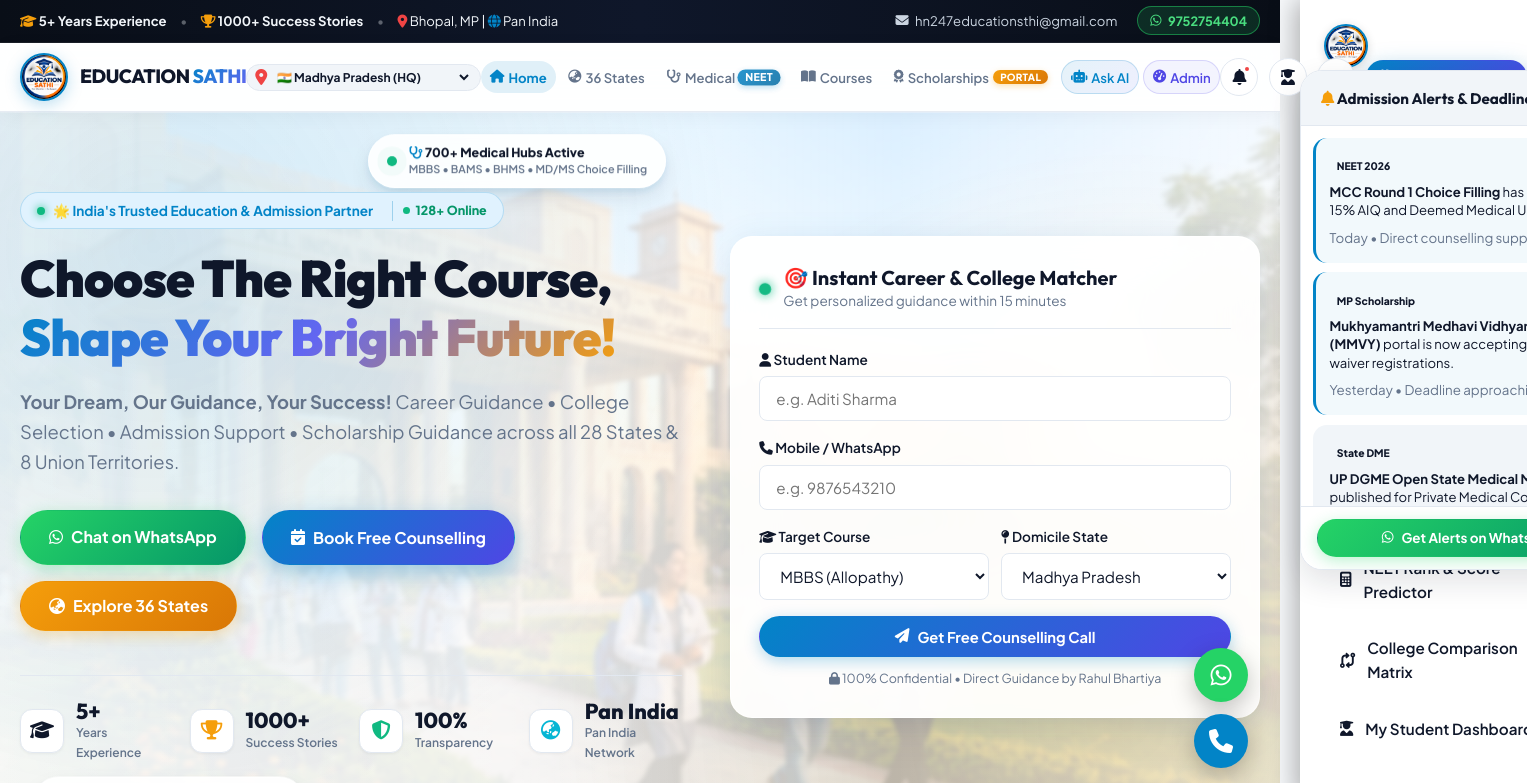
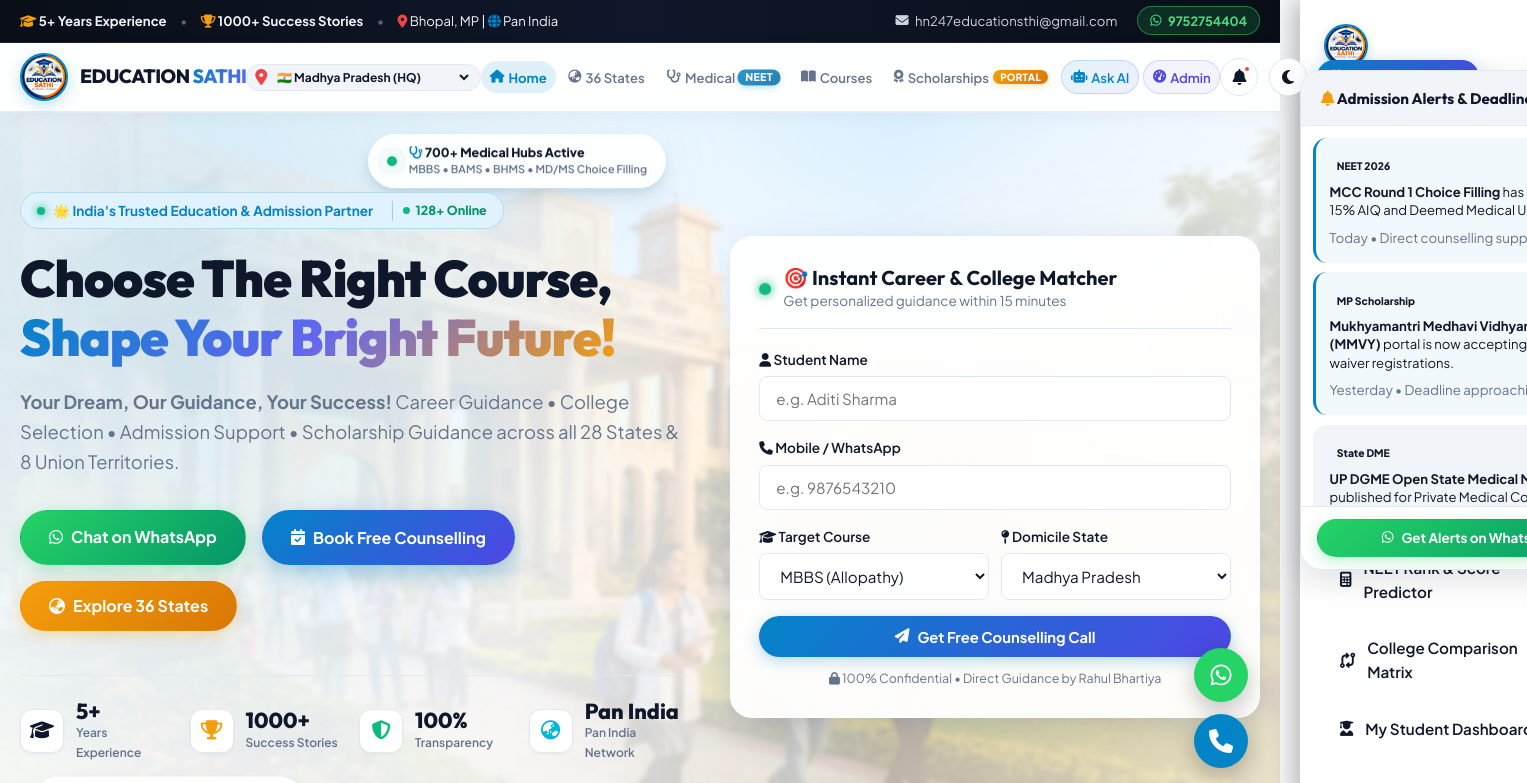
Before and after one commit to vs8528071061-del/education-sathi, a plain HTML site: page index.html in a window 1280 px wide. Shown: the top 783 px of the page, 1527 px wide, since content can reach past the window. Drawn offline with Linux system fonts and the light colour scheme.

Commit message:
refactor: remove student profile icon button from top navbar

```diff
--- a/index.html
+++ b/index.html
@@ -92,9 +92,6 @@
         <button class="nav-icon-btn" onclick="toggleNotificationDrawer()" title="Counselling Notifications" aria-label="Notifications">
           <i class="fa-solid fa-bell"></i>
           <span class="icon-badge-dot"></span>
-        </button>
-        <button class="nav-icon-btn" onclick="openStudentProfileModal()" title="Student Profile / Login" aria-label="Profile">
-          <i class="fa-solid fa-user-graduate"></i>
         </button>
         <button class="theme-toggle-btn" id="themeToggleBtn" title="Toggle Dark/Light Mode" aria-label="Toggle theme">
           <i class="fa-solid fa-moon"></i>
```
